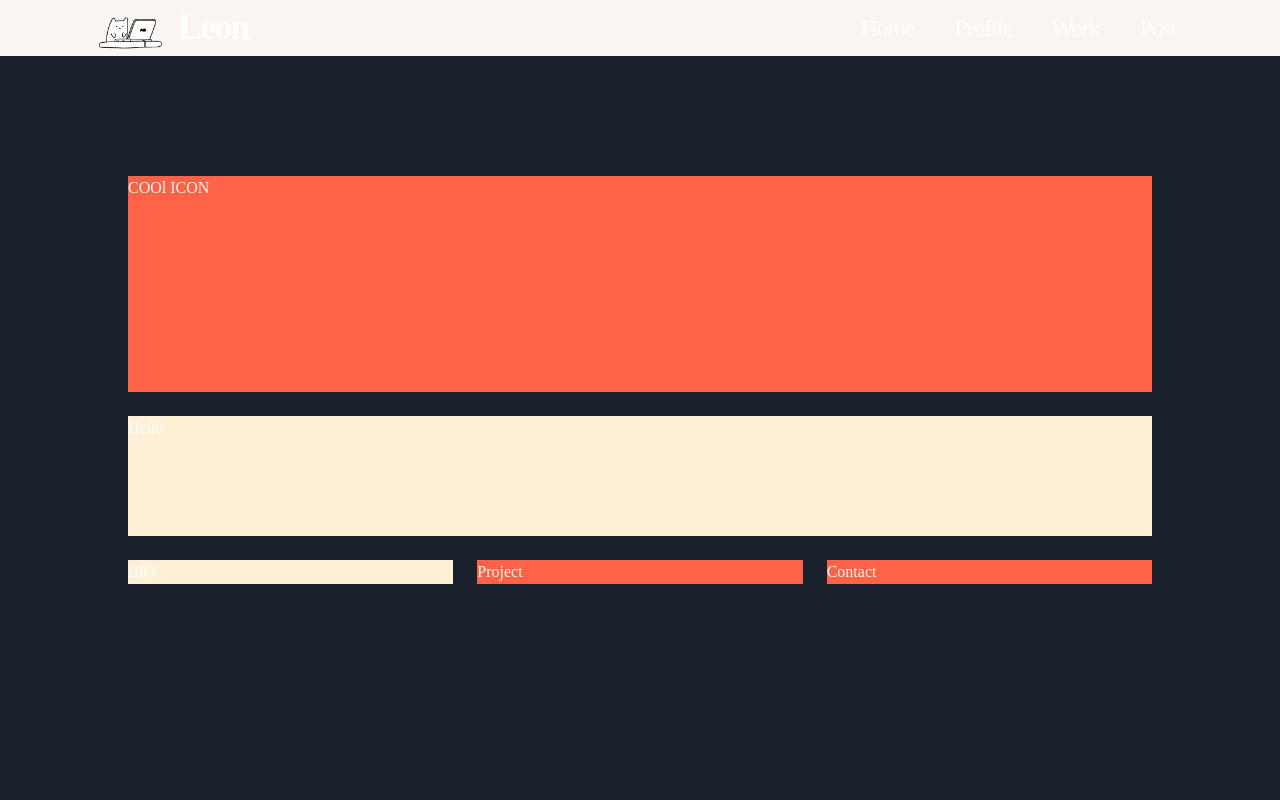
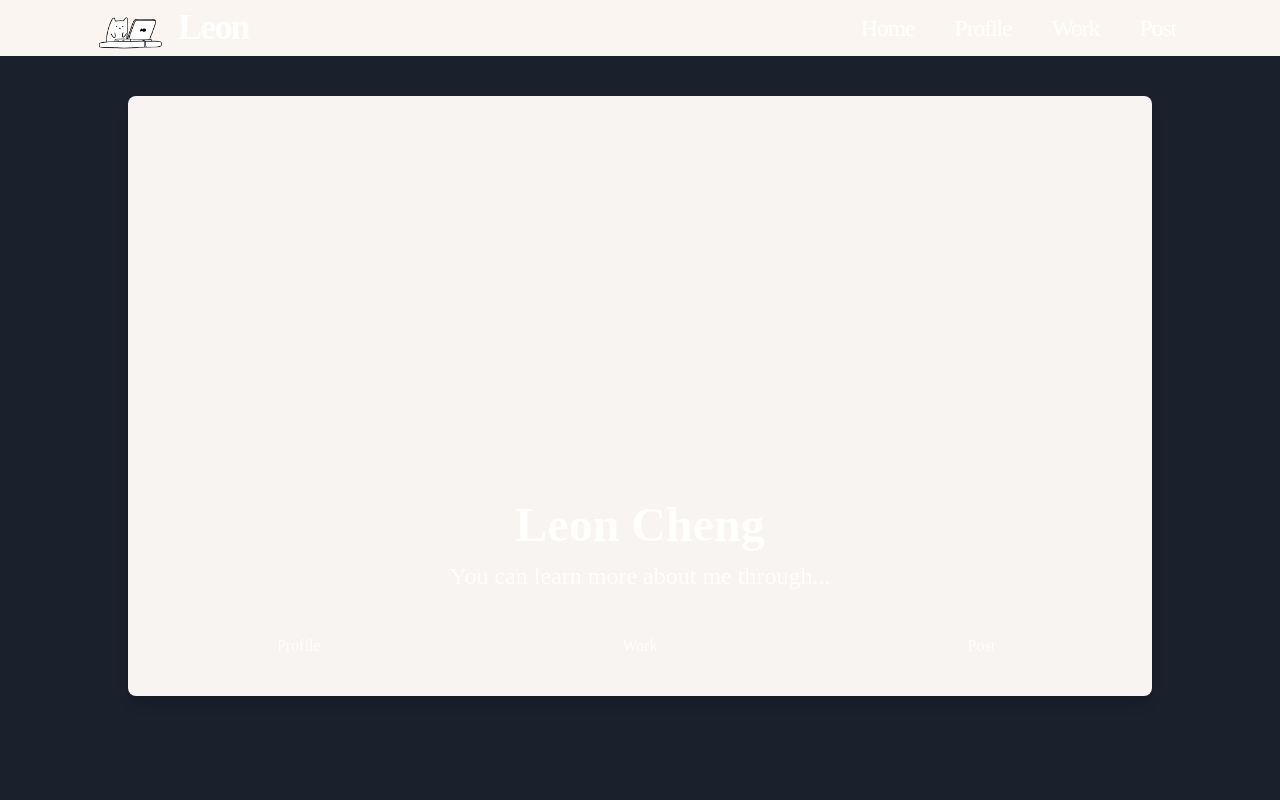
Before and after one commit to Leon-LCC/Personal-website, a Next.js app: page / in a window 1280 px wide. Shown: the top 800 px of the page. Built offline with nearby package versions, Linux system fonts and the light colour scheme; no server answers; a web font is replaced by a local one.

Commit message:
💄 Add Icon

```diff
--- a/package.json
+++ b/package.json
@@ -31,7 +31,8 @@
     "next": "^12.1.6",
     "react": "^18.2.0",
     "react-dom": "^18.2.0",
-    "react-icons": "^4.7.1"
+    "react-icons": "^4.7.1",
+    "three": "^0.158.0"
   },
   "devDependencies": {
     "eslint": "^8.17.0",
--- a/pages/index.js
+++ b/pages/index.js
@@ -1,30 +1,151 @@
 import {
     Container,
     Flex,
+    Heading,
+    Text,
     Grid, GridItem, Box,
 } from "@chakra-ui/react"
 import ProfileSection from "../components/Profile"
 import Layout from "../components/Layout"
 
+import React, { useEffect, useRef } from 'react';
+
+import * as THREE from 'three';
+import { OrbitControls } from 'three/addons/controls/OrbitControls.js';
+import { GLTFLoader } from 'three/addons/loaders/GLTFLoader.js';
+
+
 const HomePage = ({}) => {
+    const isInitialized = useRef(false);
+
+    useEffect(() => {
+        if (!isInitialized.current) {
+            let scene, renderer, camera, mixer;
+            const allActions = [];
+
+            // Scene setup
+            scene = new THREE.Scene();
+
+            const ambientLight = new THREE.AmbientLight(0xffffff, 3);
+            scene.add(ambientLight);
+
+            // Renderer setup
+            renderer = new THREE.WebGLRenderer({ antialias: true , alpha: true});
+            renderer.setClearColor(0x000000, 0);
+            renderer.setPixelRatio(window.devicePixelRatio);
+            renderer.setSize(window.innerWidth/2, window.innerHeight/2);
+            document.getElementById('welcome-avatar').appendChild(renderer.domElement);
+
+            // Camera setup
+            camera = new THREE.PerspectiveCamera(30, window.innerWidth / window.innerHeight, 1, 100);
+            camera.position.set(0, 1.6, 4.5);
+
+            // Orbit controls
+            const controls = new OrbitControls(camera, renderer.domElement);
+            controls.enablePan = false;
+            controls.enableZoom = false;
+            controls.target.set(0, 1, 0);
+            controls.update();
+
+            // GLTFLoader to load the model
+            const loader = new GLTFLoader();
+            loader.load('Models/avatar.glb', (gltf) => {
+                const model = gltf.scene;
+                scene.add(model);
+                model.position.set(0, 0, 0);
+
+                // Play initial animation
+                mixer = new THREE.AnimationMixer(model);
+                for (let i = 0; i < gltf.animations.length; i++) {
+                    const action = mixer.clipAction(gltf.animations[i]);
+                    action.enabled = true;
+                    action.setEffectiveTimeScale(1);
+                    action.setEffectiveWeight(i === 1 ? 1 : 0);
+                    action.play();
+                    allActions.push(action);
+                }
+
+                // Click event listener to toggle animation, Randomly fade to animation 0 or 2, Play animation once, Fade to animation 1
+                renderer.domElement.addEventListener('click', () => {
+                    //Return if the animation is already running
+                    if (allActions[0].getEffectiveWeight() > 0 || allActions[2].getEffectiveWeight() > 0) { return; }
+                    const nextAnimation = Math.floor(Math.random() * 2) * 2;
+                    console.log(nextAnimation);
+                    allActions[nextAnimation].reset();
+                    allActions[nextAnimation].enabled = true;
+                    allActions[nextAnimation].setEffectiveWeight(1);
+                    allActions[nextAnimation].setLoop(THREE.LoopOnce, 1);
+                    allActions[nextAnimation].clampWhenFinished = true;
+                    allActions[1].crossFadeTo(allActions[nextAnimation], 2);
+
+                    mixer.addEventListener('finished', function onFinished(e) {
+                        allActions[1].enabled = true;
+                        allActions[1].setEffectiveWeight(1);
+                        allActions[1].crossFadeFrom(allActions[nextAnimation], 3);
+                        mixer.removeEventListener('finished', onFinished);
+                    });
+                });
+            });
+
+            // Resize handling
+            function onWindowResize() {
+                camera.aspect = window.innerWidth / window.innerHeight;
+                camera.updateProjectionMatrix();
+                renderer.setSize(window.innerWidth, window.innerHeight);
+            }
+            window.addEventListener('resize', onWindowResize);
+
+            let prevTime = performance.now();
+
+            // Animation loop
+            function animate() {
+                requestAnimationFrame(animate);
+
+                const currTime = performance.now();
+                const delta = (currTime - prevTime) / 1000; // Convert milliseconds to seconds
+                prevTime = currTime;
+
+                if (mixer) {
+                    mixer.update(delta);
+                }
+
+                renderer.render(scene, camera);
+            }
+            animate();
+
+            // Update initialization status
+            isInitialized.current = true;
+
+            // Clean-up function
+            return () => {
+                window.removeEventListener('resize', onWindowResize);
+                // Dispose resources if needed
+            };
+        }
+    }, []);
+
+
     return (
         <Layout>
-            <Container centerContent my='40' py='4' px='0' maxWidth={{base: '90%', lg: '80%'}}>
-                <Grid templateRows='repeat(9, 1fr)' templateColumns='repeat(3, 1fr)' gap={6} w='100%'>
-                    <GridItem rowSpan={5} colSpan={3} bg='tomato'>
-                        COOl ICON
+            <Container centerContent mb='40' mt='20' py='4' px='0' maxWidth={{base: '90%', lg: '80%'}}>
+                <Grid templateRows='repeat(6, 1fr)' templateColumns='repeat(3, 1fr)' gap={0} w='100%' h='100%' bg='#F7F4F2' borderRadius='lg' boxShadow='lg'>
+                    <GridItem rowSpan={4} colSpan={3}  justifyContent='Center' alignItems='Center' display='flex' h='100%'>
+                        <Box id='welcome-avatar' justifyContent='Center' alignItems='Center' display='flex' />
                     </GridItem>
-                    <GridItem rowSpan={3} colSpan={3} bg='papayawhip'>
-                        Hello
+                    <GridItem rowSpan={1} colSpan={3} justifyContent='Center' alignItems='Top' display='flex'>
+                        <Box>
+                            <Heading fontSize={{base: "3xl", md: "4xl", lg: "5xl"}} fontWeight='bold' align='center' pb='1'>Leon Cheng</Heading>
+                            <Text fontSize={{ md: "xl", lg: "2xl"}}  align='center'> You can learn more about me through...</Text>
+                        </Box>
                     </GridItem>
-                    <GridItem rowSpan={1} colSpan={1} bg='papayawhip'>
-                        BIO
+                    <GridItem rowSpan={1} colSpan={1} justifyContent='Center' alignItems='Center' display='flex'>
+                        Profile
                     </GridItem>
-                    <GridItem rowSpan={1} colSpan={1} bg='tomato'>
-                        Project
+                    <GridItem rowSpan={1} colSpan={1} justifyContent='Center' alignItems='Center' display='flex'>
+                        Work
                     </GridItem>
-                    <GridItem rowSpan={1} colSpan={1} bg='tomato'>
-                        Contact
+                    <GridItem rowSpan={1} colSpan={1} justifyContent='Center' alignItems='Center' display='flex'>
+                        Post
                     </GridItem>
                 </Grid>
             </Container>
@@ -33,4 +154,5 @@ const HomePage = ({}) => {
     )
 }
 
+
 export default HomePage
```
Also changed, not shown: 2 other files (tests, documents, lock files or other folders).
